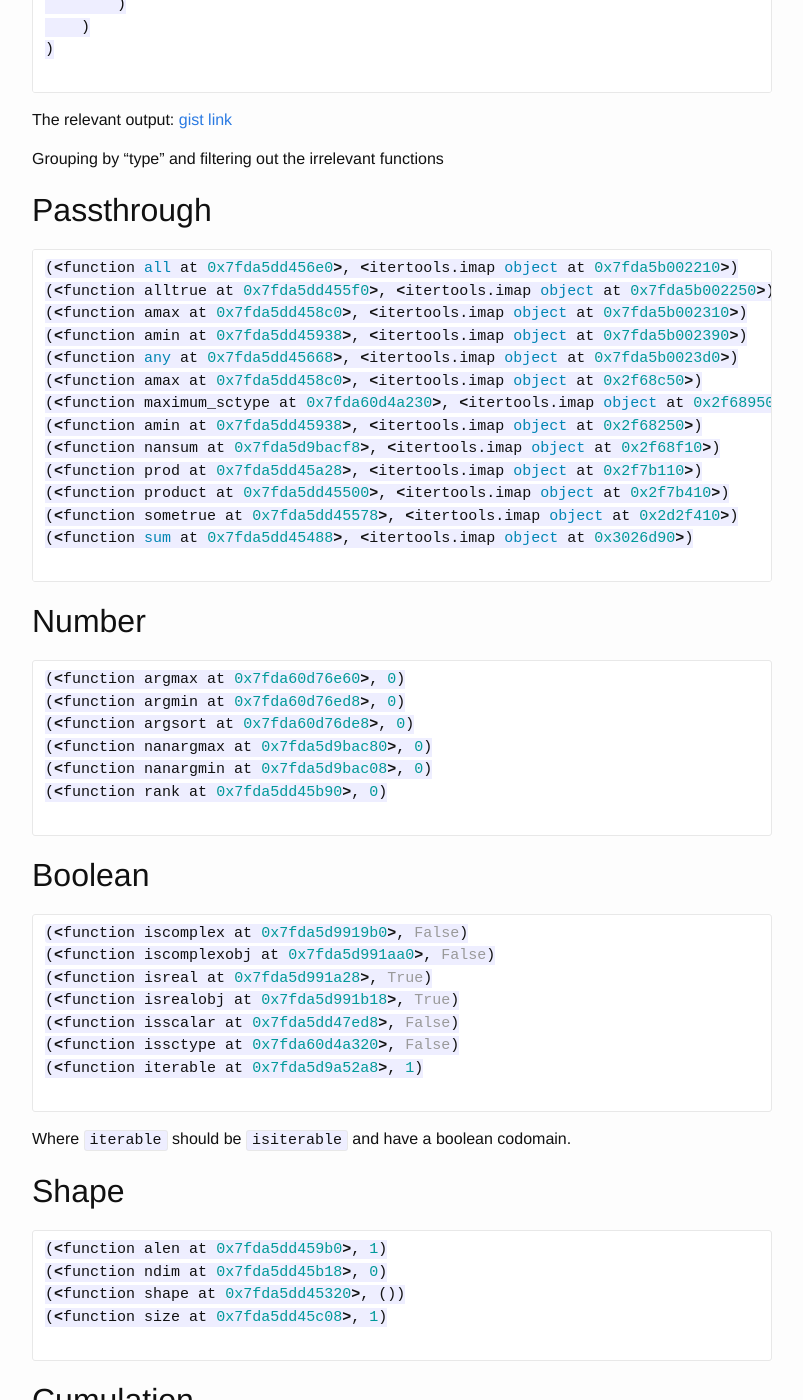
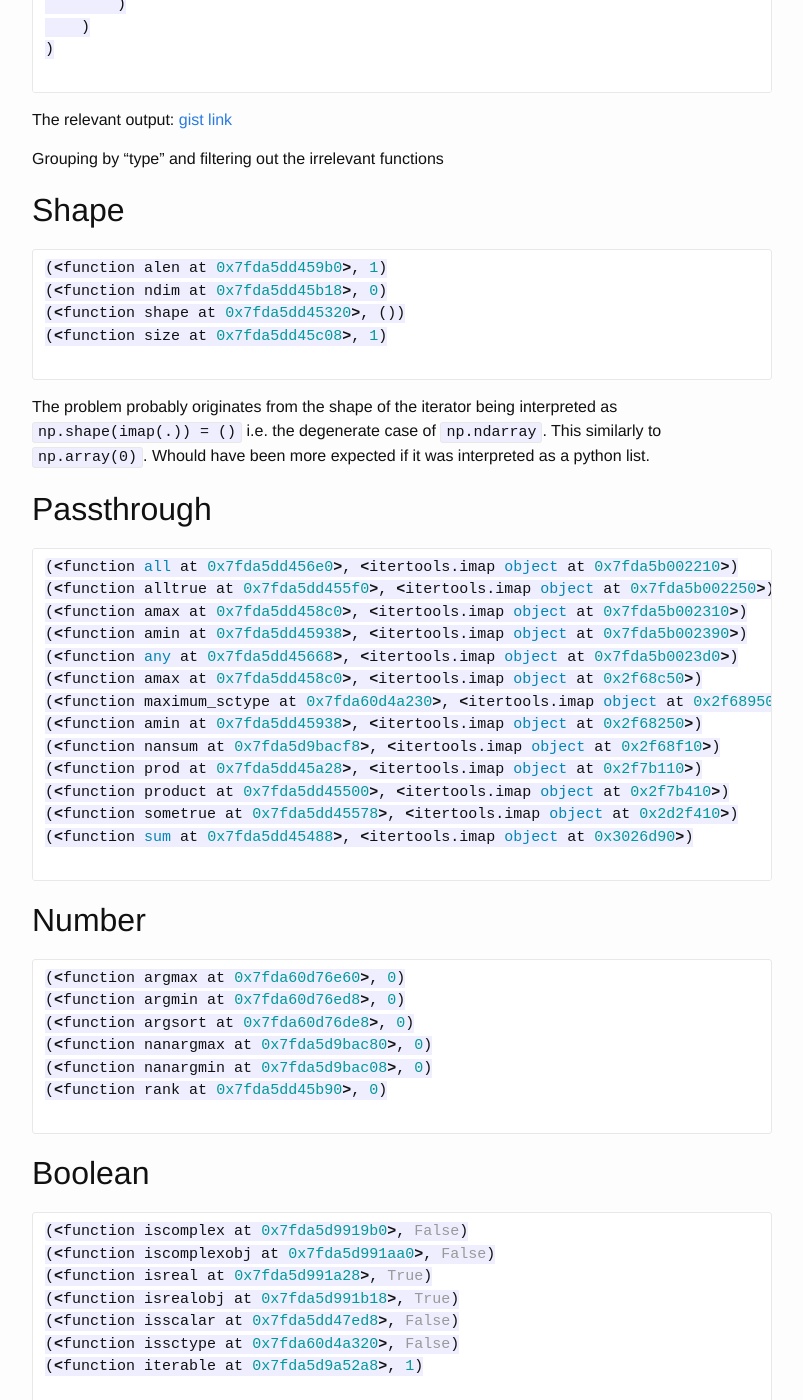
Before and after one commit to Jim-Holmstroem/jim-holmstroem.github.io, a Jekyll site: the page built from _posts/2014-11-23-numpy-sum-over-iterator.markdown, in a window 1280 px wide and 1400 px high, scrolled down 1666 px. Shown: the whole window, without its empty margins (238-1041 px from the left). Built offline with Jekyll 4.4.1, drawn with Linux system fonts in a browser that asks for light colours; comment, search, counter and statistics services are not loaded.

Commit message:
more prgs

```diff
--- a/_posts/2014-11-23-numpy-sum-over-iterator.markdown
+++ b/_posts/2014-11-23-numpy-sum-over-iterator.markdown
@@ -86,6 +86,21 @@ The relevant output:
 
 Grouping by "type" and filtering out the irrelevant functions
 
+Shape
+-----
+~~~ python
+(<function alen at 0x7fda5dd459b0>, 1)
+(<function ndim at 0x7fda5dd45b18>, 0)
+(<function shape at 0x7fda5dd45320>, ())
+(<function size at 0x7fda5dd45c08>, 1)
+
+~~~
+
+The problem probably originates from the shape of the iterator being interpreted
+as ``np.shape(imap(.)) = ()`` i.e. the degenerate case of ``np.ndarray``. This
+similarly to ``np.array(0)``. Whould have been more expected if it was interpreted
+as a python list.
+
 Passthrough
 -----------
 ~~~ python
@@ -104,6 +119,7 @@ Passthrough
 (<function sum at 0x7fda5dd45488>, <itertools.imap object at 0x3026d90>)
 
 ~~~
+
 
 Number
 ------
@@ -131,16 +147,6 @@ Boolean
 ~~~
 
 Where ``iterable`` should be ``isiterable`` and have a boolean codomain.
-
-Shape
------
-~~~ python
-(<function alen at 0x7fda5dd459b0>, 1)
-(<function ndim at 0x7fda5dd45b18>, 0)
-(<function shape at 0x7fda5dd45320>, ())
-(<function size at 0x7fda5dd45c08>, 1)
-
-~~~
 
 Cumulation
 ----------
```
